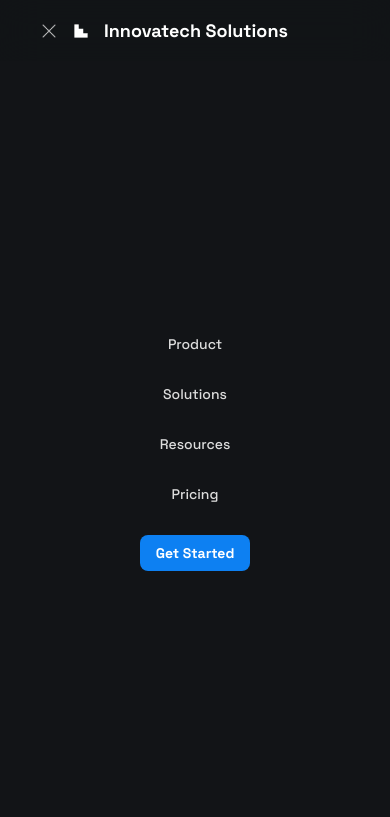
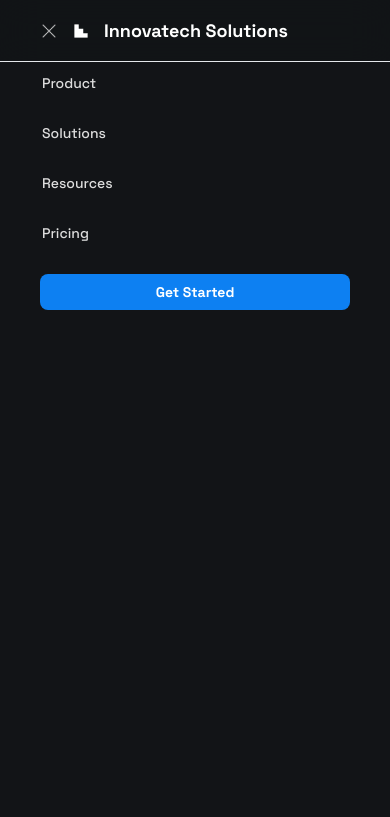
Before and after one commit to wdNaimur/Innovatech-Solutions, a website built with Vite: page index.html in a window 390 px wide. Both pictures are taken after a click on the picture 49 px from the left and 30 px from the top of the page. Shown: the top 817 px of the page. Built offline with nearby package versions, Linux system fonts and the light colour scheme.

Commit message:
style(navbar): add animation to navbar for smoother UX

```diff
--- a/src/main.js
+++ b/src/main.js
@@ -26,10 +26,8 @@
 
   if (hamburger && mobileNav) {
     hamburger.addEventListener("click", () => {
-      mobileNav.classList.toggle("active");
-
-
-      if (mobileNav.classList.contains("active")) {
+      mobileNav.classList.toggle("show-mobile-nav");
+      if (mobileNav.classList.contains("show-mobile-nav")) {
         hamburger.src = "/close.png";
       } else {
         hamburger.src = "/hamburger-icon.svg";
--- a/src/sections/navbar.css
+++ b/src/sections/navbar.css
@@ -1,41 +1,47 @@
-/* navbar  */
+/* navbar */
 .navbar {
   display: flex;
   justify-content: space-between;
-  position: relative;
   align-items: center;
   padding: 1.2rem 4rem;
   border-bottom: 1px solid var(--color-border-light);
   position: fixed;
   top: 0;
+  left: 50%;
+  transform: translate(-50%, -0%);
   width: 100%;
-  z-index: 100;
+  margin: 0 auto;
   background-color: var(--color-bg-nav);
   backdrop-filter: blur(20px);
   min-height: 6.2rem;
+  z-index: 100;
 }
+
 .nav-left {
   display: flex;
   align-items: center;
   gap: 1.6rem;
   cursor: pointer;
 }
+
 .nav-right {
   display: flex;
   align-items: center;
   gap: 3.2rem;
 }
+
 .logo-text {
   font-size: 1.8rem;
   font-weight: 700;
 }
+
 .nav-links {
   display: flex;
   gap: 3.2rem;
   list-style: none;
-  justify-items: center;
   align-items: center;
 }
+
 .nav-links a {
   text-decoration: none;
   color: var(--color-text-secondary);
@@ -43,40 +49,58 @@
   font-weight: 500;
   padding: 0.8rem 0.2rem;
 }
+
 .nav-links a:hover {
   color: var(--color-text-hover);
 }
-.nav-links-mobile {
-  display: none;
-}
-.active {
-  display: flex;
-  position: absolute;
-  top: 6.1rem;
-  left: 0;
-  width: 100%;
-  height: calc(100vh - 6.1rem);
-  background-color: var(--color-bg-primary);
-  backdrop-filter: blur(20px);
-  z-index: 100;
-  display: flex;
-  flex-direction: column;
-  justify-content: center;
-  align-items: center;
-  gap: 3.2rem;
-  list-style: none;
-}
+
 .hamburger-icon {
   opacity: 70%;
   transition: all 0.3s;
+  cursor: pointer;
 }
+
 .hamburger-icon:hover {
   opacity: 100%;
 }
 
-/* media query  */
-@media only screen and (min-width: 1023px) {
-  /* mobile nav  */
+/* mobile nav */
+.nav-links-mobile {
+  display: none;
+  flex-direction: column;
+  gap: 3.2rem;
+  list-style: none;
+  padding: 1.2rem 4rem;
+  position: fixed;
+  top: 6.2rem; /* starts just under navbar */
+  left: 0;
+  width: 100%;
+  height: calc(100vh - 6.2rem);
+  background-color: var(--color-bg-primary);
+  backdrop-filter: blur(20px);
+  z-index: 90; /* BELOW navbar, ABOVE main content */
+  animation: mobile-nav-drop 300ms linear;
+}
+
+.nav-links-mobile a {
+  text-decoration: none;
+  color: var(--color-text-secondary);
+  font-size: 1.4rem;
+  font-weight: 500;
+  padding: 0.8rem 0.2rem;
+}
+
+.nav-links-mobile a:hover {
+  color: var(--color-text-hover);
+}
+
+/* toggle class */
+.show-mobile-nav {
+  display: flex;
+}
+
+/* media queries */
+@media only screen and (min-width: 1024px) {
   .hamburger-icon {
     display: none;
   }
@@ -84,29 +108,18 @@
     display: none;
   }
 }
+
 @media only screen and (max-width: 1024px) {
-  /* desktop nav  */
   .nav-links {
     display: none;
   }
-
-  .nav-links-mobile a {
-    text-decoration: none;
-    color: var(--color-text-secondary);
-    font-size: 1.4rem;
-    font-weight: 500;
-    padding: 0.8rem 0.2rem;
-  }
-  .nav-links-mobile a:hover {
-    color: var(--color-text-hover);
-  }
   .hamburger-icon {
     display: block;
-    cursor: pointer;
     width: 1.8rem;
     height: 1.8rem;
   }
 }
+
 @media only screen and (max-width: 532px) {
   .nav-cta {
     display: none;
@@ -115,18 +128,31 @@
     display: block;
   }
 }
+
 @media only screen and (min-width: 532px) {
   .nav-cta-mobile {
     display: none;
   }
 }
+
 @media only screen and (max-width: 350px) {
   .logo-text {
     display: none;
   }
 }
+
 @media only screen and (min-width: 350px) {
   .logo-text {
     display: block;
   }
 }
+
+/* animation */
+@keyframes mobile-nav-drop {
+  from {
+    transform: translateY(-100%);
+  }
+  to {
+    transform: translateY(0);
+  }
+}
--- a/src/sections/navbar.html
+++ b/src/sections/navbar.html
@@ -1,22 +1,28 @@
+<div class="">
     <nav class="navbar">
         <!-- Left Section -->
-    <div href="#" class="nav-left">
+        <div class="nav-left">
             <!-- mobile hamburger -->
             <img class="hamburger-icon" src="/hamburger-icon.svg" alt="Hamburger">
             <img src="/favicon.png" alt="Logo">
             <span class="logo-text">Innovatech Solutions</span>
         </div>
+
         <!-- Right Section -->
         <div class="nav-right">
-        <!-- desktop nav  -->
+            <!-- desktop nav -->
             <ul class="nav-links">
                 <li><a href="#">Product</a></li>
                 <li><a href="#">Solutions</a></li>
                 <li><a href="#">Resources</a></li>
                 <li><a href="#">Pricing</a></li>
+            </ul>
+            <button class="btn-primary nav-cta">Get Started</button>
+        </div>
+    </nav>
+</div>
 
-        </ul>
-        <!-- mobile nav  -->
+<!-- Mobile nav moved OUTSIDE of navbar -->
 <ul class="nav-links-mobile">
     <li><a href="#">Product</a></li>
     <li><a href="#">Solutions</a></li>
@@ -24,11 +30,3 @@
     <li><a href="#">Pricing</a></li>
     <button class="btn-primary nav-cta-mobile">Get Started</button>
 </ul>
-        <button class="btn-primary nav-cta">Get Started</button>
-    </div>
-
-
-
-
-
-</nav>
```
Lines whose indentation alone changed are shown as unchanged.
